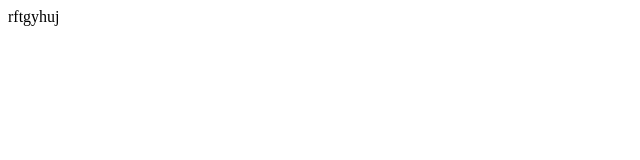
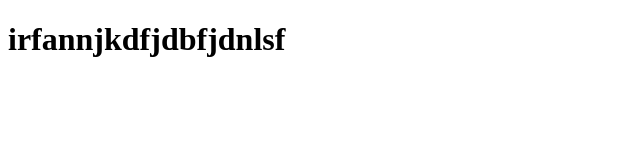
Before and after one commit to irfanudheen/AGRO, a plain HTML site: page index.html in a window 1280 px wide. Shown: the whole page, without its empty margins (0-640 px from the left). Drawn offline with Linux system fonts and the light colour scheme.

Commit message:
second commit

```diff
--- a/index.html
+++ b/index.html
@@ -6,6 +6,6 @@
     <title>Document</title>
 </head>
 <body>
-    rftgyhuj
+<h1>irfannjkdfjdbfjdnlsf</h1>
 </body>
 </html>
```
